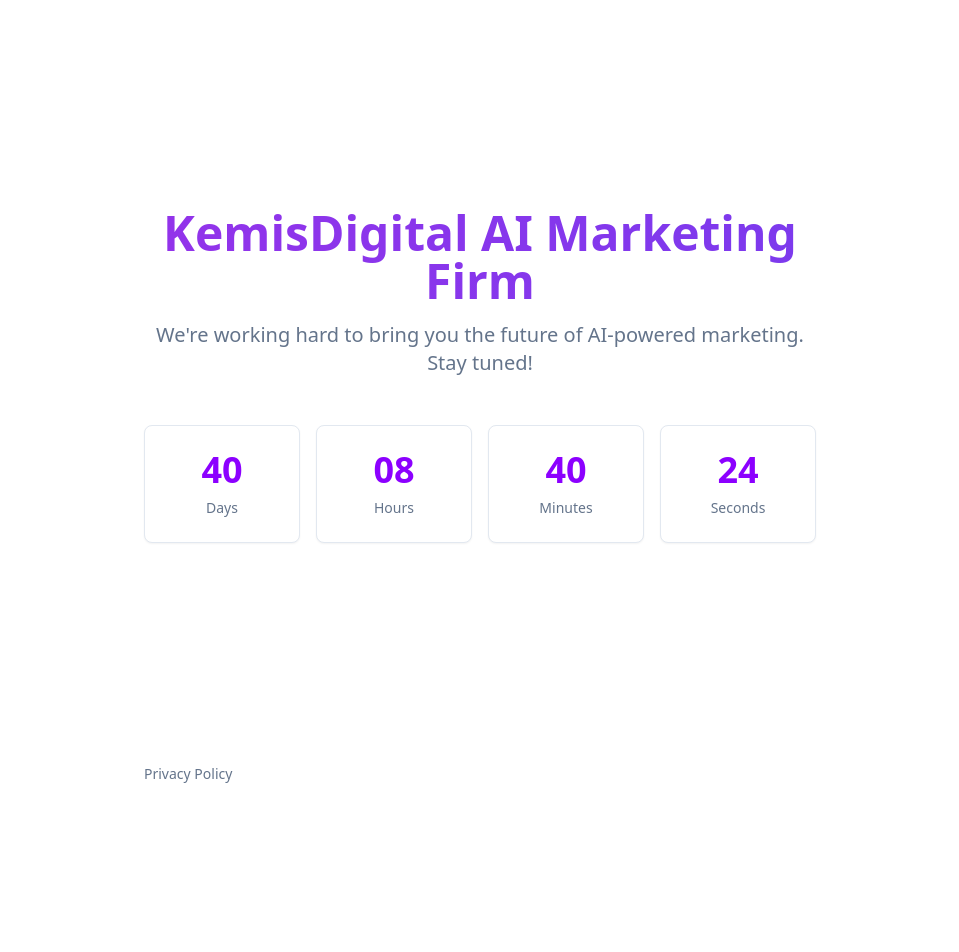
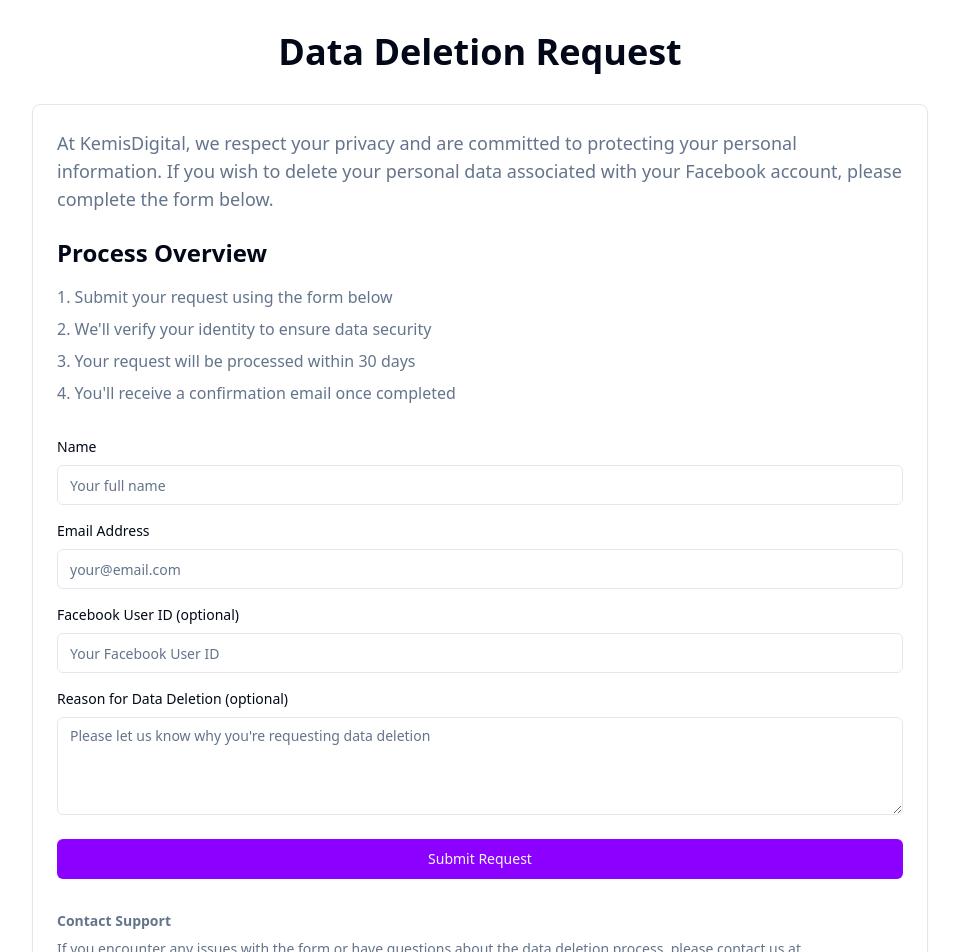
Before and after one commit to salutethegenius/kemisdigital-2027, a React (Vite) app in the folder client/: page /data-deletion in a window 1280 px wide. Shown: the top 952 px of the page, without its empty margins (160-1119 px from the left). Before the commit the page ends 800 px from the top, so only its background shows below. Built offline with nearby package versions, Linux system fonts and the light colour scheme.

Commit message:
Agent query: Is the coming soon page loading correctly with the countdown timer and preloader animation?

```diff
--- a/client/src/main.tsx
+++ b/client/src/main.tsx
@@ -19,6 +19,7 @@ import Blog from "./pages/Blog";
 import CaseStudies from "./pages/CaseStudies";
 import ComingSoon from "./pages/ComingSoon";
 import Privacy from "./pages/Privacy";
+import DataDeletion from "./pages/DataDeletion";
 import Layout from "./components/layout/Layout";
 
 createRoot(document.getElementById("root")!).render(
@@ -28,6 +29,7 @@ createRoot(document.getElementById("root")!).render(
         <Router>
           <Switch>
             <Route path="/privacy" component={Privacy} />
+            <Route path="/data-deletion" component={DataDeletion} />
             <Route path="/*">
               <ComingSoon />
             </Route>
--- /dev/null
+++ b/client/src/pages/DataDeletion.tsx
@@ -0,0 +1,151 @@
+import { motion } from "framer-motion";
+import { useState } from "react";
+import { Card, CardContent, CardHeader } from "@/components/ui/card";
+import { Input } from "@/components/ui/input";
+import { Textarea } from "@/components/ui/textarea";
+import { Toaster } from "@/components/ui/toaster";
+import { Button } from "@/components/ui/button";
+import { useToast } from "@/hooks/use-toast";
+
+export default function DataDeletion() {
+  const [isSubmitting, setIsSubmitting] = useState(false);
+  const { toast } = useToast();
+
+  const handleSubmit = async (e: React.FormEvent<HTMLFormElement>) => {
+    e.preventDefault();
+    setIsSubmitting(true);
+
+    try {
+      const formData = new FormData(e.currentTarget);
+      // Here we would implement the actual data deletion request
+      // For now, we'll just show a success message
+
+      toast({
+        title: "Request Submitted",
+        description: "Your data deletion request has been received. We will process it within 30 days.",
+      });
+
+      (e.target as HTMLFormElement).reset();
+    } catch (error) {
+      toast({
+        title: "Error",
+        description: "There was an error submitting your request. Please try again.",
+        variant: "destructive",
+      });
+    } finally {
+      setIsSubmitting(false);
+    }
+  };
+
+  return (
+    <>
+      <div className="min-h-screen bg-background p-4 md:p-8">
+        <motion.div
+          initial={{ opacity: 0, y: 20 }}
+          animate={{ opacity: 1, y: 0 }}
+          transition={{ duration: 0.5 }}
+          className="max-w-4xl mx-auto"
+        >
+          <h1 className="text-4xl font-bold mb-8 text-center">Data Deletion Request</h1>
+
+          <Card>
+            <CardHeader>
+              <p className="text-lg text-muted-foreground">
+                At KemisDigital, we respect your privacy and are committed to protecting your personal information.
+                If you wish to delete your personal data associated with your Facebook account, please complete the form below.
+              </p>
+            </CardHeader>
+            <CardContent>
+              <div className="space-y-8">
+                <section className="space-y-4">
+                  <h2 className="text-2xl font-semibold">Process Overview</h2>
+                  <ol className="list-decimal list-inside space-y-2 text-muted-foreground">
+                    <li>Submit your request using the form below</li>
+                    <li>We'll verify your identity to ensure data security</li>
+                    <li>Your request will be processed within 30 days</li>
+                    <li>You'll receive a confirmation email once completed</li>
+                  </ol>
+                </section>
+
+                <form onSubmit={handleSubmit} className="space-y-6">
+                  <div className="space-y-4">
+                    <div>
+                      <label htmlFor="name" className="block text-sm font-medium mb-2">
+                        Name
+                      </label>
+                      <Input
+                        id="name"
+                        name="name"
+                        required
+                        placeholder="Your full name"
+                      />
+                    </div>
+
+                    <div>
+                      <label htmlFor="email" className="block text-sm font-medium mb-2">
+                        Email Address
+                      </label>
+                      <Input
+                        id="email"
+                        name="email"
+                        type="email"
+                        required
+                        placeholder="your@email.com"
+                      />
+                    </div>
+
+                    <div>
+                      <label htmlFor="facebookId" className="block text-sm font-medium mb-2">
+                        Facebook User ID (optional)
+                      </label>
+                      <Input
+                        id="facebookId"
+                        name="facebookId"
+                        placeholder="Your Facebook User ID"
+                      />
+                    </div>
+
+                    <div>
+                      <label htmlFor="reason" className="block text-sm font-medium mb-2">
+                        Reason for Data Deletion (optional)
+                      </label>
+                      <Textarea
+                        id="reason"
+                        name="reason"
+                        placeholder="Please let us know why you're requesting data deletion"
+                        rows={4}
+                      />
+                    </div>
+                  </div>
+
+                  <Button
+                    type="submit"
+                    className="w-full"
+                    disabled={isSubmitting}
+                  >
+                    {isSubmitting ? "Submitting..." : "Submit Request"}
+                  </Button>
+                </form>
+
+                <div className="text-sm text-muted-foreground">
+                  <h3 className="font-semibold mb-2">Contact Support</h3>
+                  <p>
+                    If you encounter any issues with the form or have questions about the data deletion process,
+                    please contact us at{" "}
+                    <a
+                      href="mailto:support@kemisdigital.com"
+                      className="text-primary hover:underline"
+                    >
+                      support@kemisdigital.com
+                    </a>
+                  </p>
+                </div>
+              </div>
+            </CardContent>
+          </Card>
+        </motion.div>
+      </div>
+      <Toaster />
+    </>
+  );
+}
--- a/client/src/pages/Privacy.tsx
+++ b/client/src/pages/Privacy.tsx
@@ -13,7 +13,7 @@ export default function Privacy() {
         <h1 className="text-4xl font-bold mb-8 text-center">Privacy Policy</h1>
         <Card>
           <CardContent className="prose dark:prose-invert max-w-none p-6">
-            <p className="text-muted-foreground mb-6">Effective Date: January 1st, 2025</p>
+            <p className="text-muted-foreground mb-6">Effective Date: November 22nd, 2023</p>
 
             <p className="mb-6">
               At KemisDigital, your privacy is a top priority. This Privacy Policy outlines how we collect, use, and protect your personal information when you use our website, services, and digital tools.
```
Also changed, not shown: Pasted-Here-s-a-simple-design-and-description-for-a-Data-Deletion-Request-Page-for-Facebook-in-compliance-w-1733235197296.txt (added).
